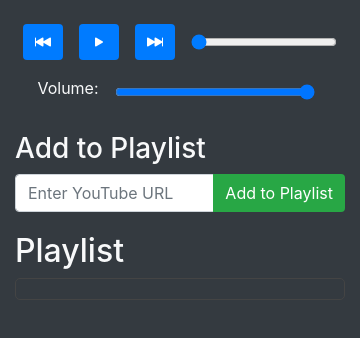
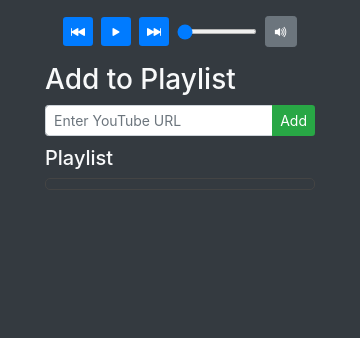
Before and after one commit to hotsly/Musify-Node-Py, an Electron app: page index.html in a window 360 px wide. Drawn offline with nearby package versions, Linux system fonts and the light colour scheme; no server answers.

Commit message:
Make the GUI smaller and Compact and the buttons are all working (No remove song feature)

```diff
--- a/index.html
+++ b/index.html
@@ -10,43 +10,41 @@
     <link rel="stylesheet" href="style.css">
 </head>
 <body class="bg-dark text-light">
-    <div class="container mt-4">
-        <div class="mb-4">
+    <div class="container mt-3" id="main-container">
+        <div class="mb-3">
             <!-- Hidden audio element -->
             <audio id="audio" class="w-100"></audio>
 
             <!-- Custom controls -->
             <div class="d-flex align-items-center justify-content-center">
-                <button id="prev" class="btn btn-primary mx-2">
+                <button id="prev" class="btn btn-primary mx-1 btn-sm">
                     <i class="bi bi-skip-backward-fill"></i>
                 </button>
-                <button id="play-pause" class="btn btn-primary mx-2">
+                <button id="play-pause" class="btn btn-primary mx-1 btn-sm">
                     <i class="bi bi-play-fill"></i>
                 </button>
-                <button id="next" class="btn btn-primary mx-2">
+                <button id="next" class="btn btn-primary mx-1 btn-sm">
                     <i class="bi bi-skip-forward-fill"></i>
                 </button>
-                <input type="range" id="seek-bar" value="0" class="form-control-range mx-2" style="width: 200px;">
-            </div>
-
-            <!-- Volume control -->
-            <div class="d-flex align-items-center justify-content-center mt-3">
-                <label for="volume" class="mr-2">Volume:</label>
-                <input type="range" id="volume" min="0" max="100" value="100" class="form-control-range mx-2" style="width: 200px;">
+                <input type="range" id="seek-bar" value="0" class="form-control-range mx-1" style="width: 80px;">
+                <button id="volume-btn" class="btn btn-secondary mx-1 btn-sm" title="Volume">
+                    <i class="bi bi-volume-up-fill"></i>
+                </button>
+                <input type="range" id="volume" min="0" max="100" value="100" class="form-control-range mx-1" style="width: 70px; display: none;">
             </div>
         </div>
 
         <h3>Add to Playlist</h3>
-        <div class="input-group mb-3">
-            <input type="text" id="youtube-link" class="form-control" placeholder="Enter YouTube URL">
+        <div class="input-group mb-2">
+            <input type="text" id="youtube-link" class="form-control form-control-sm" placeholder="Enter YouTube URL">
             <div class="input-group-append">
-                <button id="add-playlist-btn" class="btn btn-success">Add to Playlist</button>
+                <button id="add-playlist-btn" class="btn btn-success btn-sm">Add</button>
             </div>
         </div>
 
-        <h2>Playlist</h2>
+        <h2 class="h5">Playlist</h2>
         <!-- Scrollable playlist container -->
-        <div id="song-list" class="list-group mb-4 scrollable-playlist"></div>
+        <div id="song-list" class="list-group mb-3 scrollable-playlist"></div>
     </div>
 
     <!-- Bootstrap JS (optional for dropdowns, modals, etc.) -->
--- a/main.js
+++ b/main.js
@@ -8,8 +8,8 @@ let mainWindow;
 
 function createWindow() {
     mainWindow = new BrowserWindow({
-        width: 800,
-        height: 600,
+        width: 360,
+        height: 500,
         webPreferences: {
             preload: path.join(__dirname, 'preload.js'),
             contextIsolation: true,
--- a/renderer.js
+++ b/renderer.js
@@ -5,13 +5,13 @@ const songList = document.getElementById('song-list');
 const prevBtn = document.getElementById('prev');
 const nextBtn = document.getElementById('next');
 const volumeControl = document.getElementById('volume');
+const volumeBtn = document.getElementById('volume-btn');
 
 // Playlist elements
 const youtubeLinkInput = document.getElementById('youtube-link');
 const addPlaylistBtn = document.getElementById('add-playlist-btn');
 
 let isSeeking = false;
-// Variable to keep track of the current song index
 let currentSongIndex = 0;
 let audioFiles = []; // Store the list of audio files
 
@@ -106,6 +106,16 @@ playPauseBtn.addEventListener('click', () => {
     }
 });
 
+// Volume button functionality
+volumeBtn.addEventListener('click', () => {
+    // Toggle the volume control's visibility
+    if (volumeControl.style.display === 'none' || volumeControl.style.display === '') {
+        volumeControl.style.display = 'block';
+    } else {
+        volumeControl.style.display = 'none';
+    }
+});
+
 // Volume control functionality
 volumeControl.addEventListener('input', () => {
     const volume = volumeControl.value;
@@ -120,33 +130,25 @@ addPlaylistBtn.addEventListener('click', () => {
     console.log(`YouTube Link entered: ${youtubeLink}`); // Debugging log
 
     if (youtubeLink) {
-        // Create a new song item for the loading state
         const loadingItem = document.createElement('div');
         loadingItem.textContent = 'Loading...'; // Set the loading text
         loadingItem.className = 'list-group-item disabled'; // Add a disabled class for styling
         loadingItem.style.pointerEvents = 'none'; // Disable click events on this item
         songList.appendChild(loadingItem); // Add the loading item to the playlist
 
-        // Show a message in the title bar to indicate adding new songs
         document.title = 'Adding New Songs...';
 
-        // Send the YouTube URL to the main process for downloading
         window.electron.ipcRenderer.send('download-youtube-audio', youtubeLink);
 
-        // Define a function to handle the download completion
         const downloadCompleteHandler = (event, file) => {
-            // Remove the loading item
             songList.removeChild(loadingItem);
 
-            // Ensure the file path is correctly formed
             const songName = file.split('/').pop(); // Get the file name with extension
 
-            // Check if the file is really downloaded
             const songItem = document.createElement('div');
             songItem.textContent = songName; // Use the full file name
             songItem.className = 'list-group-item'; // Updated to use list group item
 
-            // Make the new song clickable after download completes
             songItem.addEventListener('click', () => {
                 audio.src = `./Playlist/${songName}`; // Update audio source
                 audio.play(); // Play the selected song
@@ -154,17 +156,13 @@ addPlaylistBtn.addEventListener('click', () => {
             });
             songList.appendChild(songItem); // Add song item to the list
 
-            // Update the title bar to indicate the song was added
             document.title = 'Song Added: ' + songName;
 
-            // Remove the listener after the download is handled
             window.electron.ipcRenderer.removeListener('download-complete', downloadCompleteHandler);
         };
 
-        // Use ipcRenderer.on instead of once, and remove the listener after it is called
         window.electron.ipcRenderer.on('download-complete', downloadCompleteHandler);
 
-        // Clear the input field
         youtubeLinkInput.value = '';
     } else {
         alert('Please enter a valid YouTube URL.');
@@ -179,13 +177,11 @@ function playSongByIndex(index) {
         audio.play(); // Play the selected song
         playPauseBtn.innerHTML = '<i class="bi bi-pause-fill"></i>'; // Change button to pause
 
-        // Listen for the end of the current song to play the next one
         audio.onended = () => {
             currentSongIndex++;
             playSongByIndex(currentSongIndex); // Play the next song
         };
     } else {
-        // Reset the index after the last song has finished
         currentSongIndex = 0;
         playPauseBtn.innerHTML = '<i class="bi bi-play-fill"></i>'; // Reset button to play
     }
@@ -196,7 +192,6 @@ window.electron.ipcRenderer.on('load-playlist', (audioFiles) => {
     songList.innerHTML = ''; // Clear previous song list
 
     audioFiles.forEach(file => {
-        // Remove the file extension from the song name
         const songName = file.split('.').slice(0, -1).join('.'); // Split and join to get the name without the extension
 
         const songItem = document.createElement('div');
--- a/settings.json
+++ b/settings.json
@@ -1,3 +1,3 @@
 {
-  "volume": "100"
+  "volume": "9"
 }
--- a/style.css
+++ b/style.css
@@ -1,10 +1,16 @@
 body {
   background-color: #121212; /* Dark background */
   color: #e0e0e0; /* Lighter text color */
+  font-size: 0.9rem; /* Smaller base font size */
 }
 
 h2, h3 {
-  margin-top: 20px; /* Spacing for headings */
+  margin-top: 10px; /* Reduced spacing for headings */
+}
+
+#main-container {
+  max-width: 300px; /* Set a maximum width for the container */
+  width: 100%; /* Ensure it takes the full width up to max-width */
 }
 
 .btn-primary {
@@ -29,6 +35,8 @@ h2, h3 {
   background-color: #1e1e1e; /* Dark background for list items */
   border: none; /* No border for list items */
   color: #e0e0e0; /* Lighter text for list items */
+  font-size: 0.8rem; /* Smaller font size for playlist items */
+  padding: 4px; /* Smaller padding for list items */
 }
 
 .list-group-item:hover {
@@ -38,11 +46,12 @@ h2, h3 {
 /* Custom styles for the seek bar */
 #seek-bar {
   accent-color: #007bff; /* Custom color for the seek bar */
+  height: 5px; /* Reduced height for the seek bar */
 }
 
 /* Custom Scrollbar Styles for entire app */
 ::-webkit-scrollbar {
-  width: 8px; /* Width of the scrollbar */
+  width: 6px; /* Width of the scrollbar */
 }
 
 ::-webkit-scrollbar-track {
@@ -67,20 +76,25 @@ html {
 
 /* Scrollable Playlist Styles */
 .scrollable-playlist {
-  max-height: 300px; /* Set a maximum height for the scrollable area */
+  max-height: 200px; /* Set a maximum height for the scrollable area */
   overflow-y: auto; /* Enable vertical scrolling */
   border: 1px solid #444; /* Border for better visibility */
   border-radius: 5px; /* Slight rounding of corners */
-  padding: 10px; /* Padding for inner spacing */
+  padding: 5px; /* Reduced padding for inner spacing */
 }
 
 /* General Styles */
 .song-item {
   cursor: pointer; /* Pointer cursor on hover */
-  padding: 5px 10px; /* Padding for song items */
+  padding: 3px 6px; /* Smaller padding for song items */
   border-radius: 4px; /* Rounded corners for song items */
 }
 
 .song-item:hover {
   background-color: #444; /* Highlight on hover */
 }
+
+#volume {
+  width: 70px; /* Adjust width as necessary */
+  display: none; /* Start hidden */
+}
```
